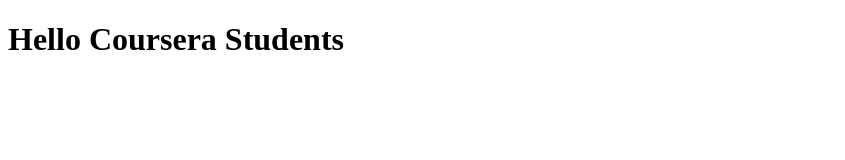
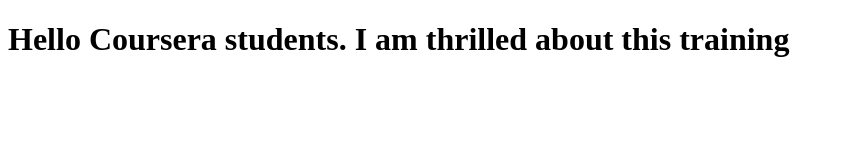
Before and after one commit to Deepchan/coursera-test, a plain HTML site: page index.html in a window 1280 px wide. Shown: the whole page, without its empty margins (0-845 px from the left). Drawn offline with Linux system fonts and the light colour scheme.

Commit message:
Next Version of web file

```diff
--- a/index.html
+++ b/index.html
@@ -5,6 +5,6 @@
     <title>Hello Coursera</title>
   </head>
   <body>
-    <h1>Hello Coursera Students</h1>
+    <h1>Hello Coursera students. I am thrilled about this training</h1>
   </body>
 </html>
```
